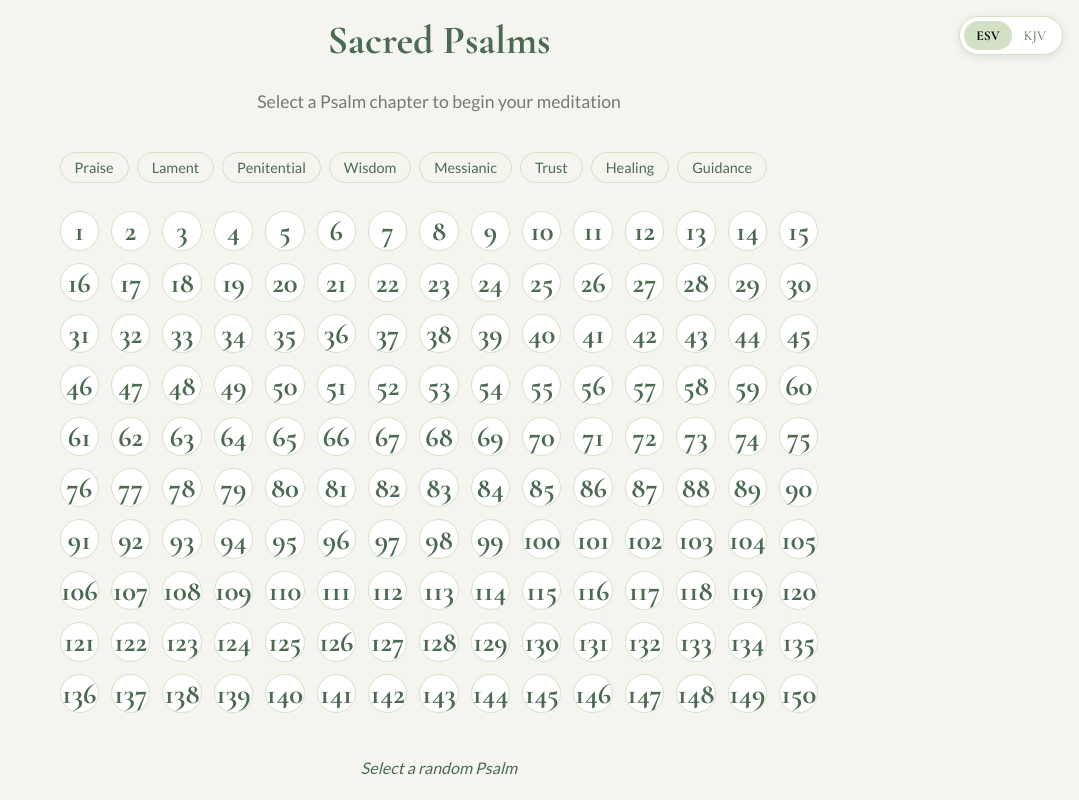
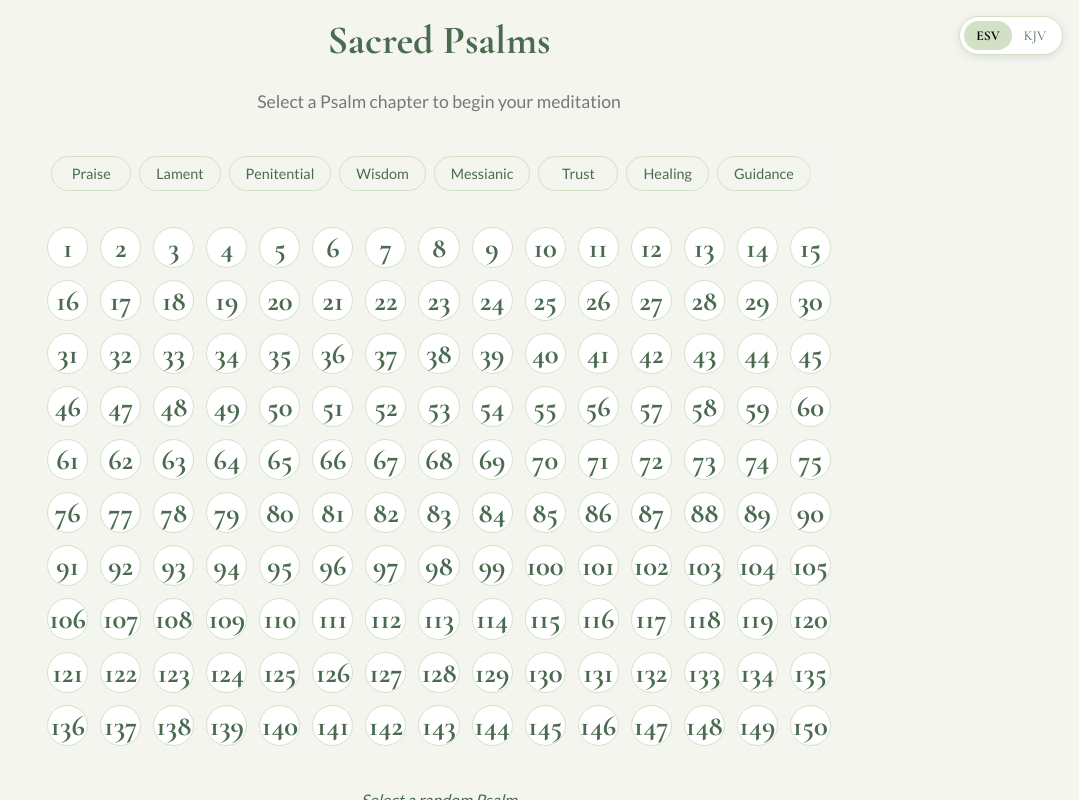
Before and after one commit to Blubaugh09/SacredPsalms, a Next.js app: page / in a window 1280 px wide. Shown: the whole page, without its empty margins (201-1280 px from the left). Built offline with nearby package versions, Linux system fonts and the light colour scheme.

Commit message:
Initial commit with complete project

```diff
--- a/src/components/ChapterSelection.tsx
+++ b/src/components/ChapterSelection.tsx
@@ -177,13 +177,32 @@ const ResetButton = styled.button`
   }
 `;
 
-// New styled components for categories
+// Updated CategoryContainer with better mobile support
 const CategoryContainer = styled.div`
   width: 100%;
   max-width: 850px;
   margin-bottom: 1.5rem;
+  position: relative;
+
+  &::after {
+    content: '';
+    position: absolute;
+    top: 0;
+    right: 0;
+    height: 100%;
+    width: 30px;
+    background: linear-gradient(to right, transparent, var(--background));
+    pointer-events: none;
+    opacity: 0.8;
+  }
+`;
+
+const CategoryScrollArea = styled.div`
   overflow-x: auto;
+  overflow-y: hidden;
   -webkit-overflow-scrolling: touch;
+  padding: 8px 4px;
+  margin: 0 -4px;
 
   /* Hide scrollbar but allow scrolling */
   scrollbar-width: none;
@@ -195,8 +214,8 @@ const CategoryContainer = styled.div`
 const CategoryList = styled.div`
   display: flex;
   gap: 8px;
-  padding: 4px 0;
-  min-width: min-content;
+  padding-bottom: 4px; /* Space for scroll bounce */
+  width: max-content; /* Allow horizontal expansion */
 `;
 
 const CategoryButton = styled.button<{ $active: boolean }>`
@@ -204,20 +223,29 @@ const CategoryButton = styled.button<{ $active: boolean }>`
   color: ${props => props.$active ? '#000000' : 'var(--primary)'};
   border: 1px solid var(--accent);
   border-radius: 20px;
-  padding: 6px 12px;
-  font-size: 0.8rem;
+  padding: 10px 16px; /* Larger touch target */
+  font-size: 0.9rem;
   white-space: nowrap;
   cursor: pointer;
   transition: all 0.2s ease;
+  min-width: 80px; /* Ensure minimum tap target size */
 
   &:hover {
     background-color: var(--accent);
     color: #000000;
   }
 
+  &:first-child {
+    margin-left: 4px; /* Add padding at start */
+  }
+
+  &:last-child {
+    margin-right: 20px; /* Add padding at end to account for fade gradient */
+  }
+
   @media (min-width: 768px) {
     font-size: 0.9rem;
-    padding: 6px 14px;
+    padding: 8px 16px;
   }
 `;
 
@@ -229,20 +257,22 @@ const HighlightedGrid = styled.div`
 const CategoryInfo = styled.div`
   text-align: center;
   margin: 1rem 0;
-  font-size: 0.85rem;
+  font-size: 0.9rem; /* Slightly larger for mobile readability */
   color: var(--medium-gray);
   font-style: italic;
+  padding: 0 12px;
 `;
 
 const ClearButton = styled.button`
   background: none;
   border: none;
   color: var(--primary);
-  font-size: 0.8rem;
-  padding: 4px 8px;
+  font-size: 0.85rem;
+  padding: 8px 12px; /* Larger touch target */
   cursor: pointer;
-  margin-top: 0.5rem;
+  margin-top: 10px; /* More space for touch */
   text-decoration: underline;
+  display: inline-block;
 
   &:hover {
     color: var(--accent);
@@ -383,6 +413,34 @@ const ChapterSelection: React.FC = () => {
     ? psalmCategories.find(c => c.id === selectedCategory)
     : null;
 
+  // Add a ref for the scroll container
+  const categoryScrollRef = React.useRef<HTMLDivElement>(null);
+
+  // Add a function to scroll to the selected category
+  const scrollToSelectedCategory = React.useCallback(() => {
+    if (categoryScrollRef.current && selectedCategory) {
+      const container = categoryScrollRef.current;
+      const selectedButton = container.querySelector(`[data-category="${selectedCategory}"]`);
+
+      if (selectedButton) {
+        // Calculate position to center the button
+        const containerWidth = container.offsetWidth;
+        const buttonLeft = (selectedButton as HTMLElement).offsetLeft;
+        const buttonWidth = (selectedButton as HTMLElement).offsetWidth;
+
+        container.scrollTo({
+          left: buttonLeft - containerWidth / 2 + buttonWidth / 2,
+          behavior: 'smooth'
+        });
+      }
+    }
+  }, [selectedCategory]);
+
+  // Call the scroll function when category changes
+  React.useEffect(() => {
+    scrollToSelectedCategory();
+  }, [selectedCategory, scrollToSelectedCategory]);
+
   return (
     <ChapterContainer>
       <TranslationSelector />
@@ -391,19 +449,22 @@ const ChapterSelection: React.FC = () => {
         Select a Psalm chapter to begin your meditation
       </Subtitle>
 
-      {/* Category selection */}
+      {/* Updated category selection */}
       <CategoryContainer>
+        <CategoryScrollArea ref={categoryScrollRef}>
           <CategoryList>
             {psalmCategories.map(category => (
               <CategoryButton
                 key={category.id}
                 $active={selectedCategory === category.id}
                 onClick={() => handleCategorySelect(category.id)}
+                data-category={category.id}
               >
                 {category.name}
               </CategoryButton>
             ))}
           </CategoryList>
+        </CategoryScrollArea>
       </CategoryContainer>
 
       {selectedCategoryInfo && (
```
Lines whose indentation alone changed are shown as unchanged.
